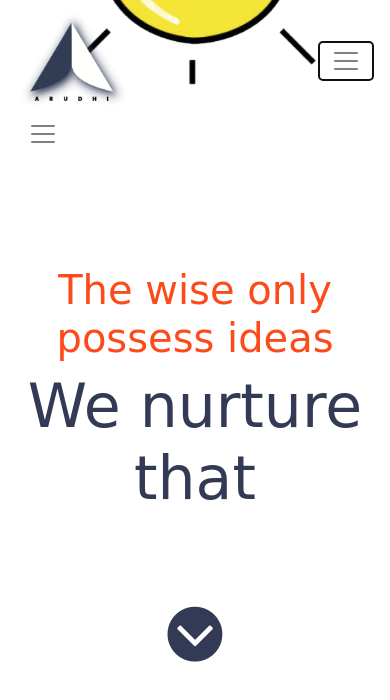
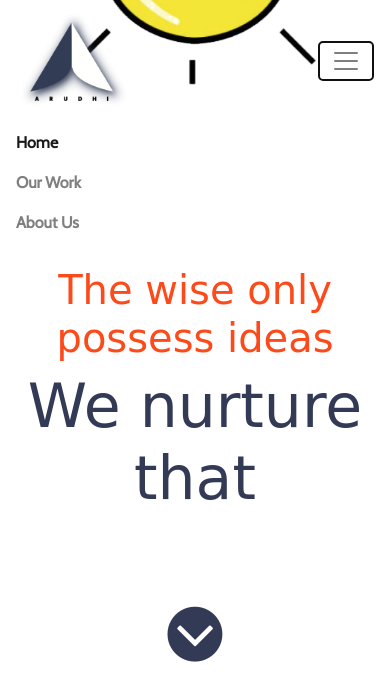
Before and after one commit to riteshrc13/arudhi-web-new, a website: page index.html in a window 390 px wide. Both pictures are taken after a click on the button "Toggle navigation". Shown: the top 700 px of the page. Drawn offline with nearby package versions, Linux system fonts and the light colour scheme; a web font is replaced by a local one.

Commit message:
Nav Bar Fix

```diff
--- a/content/css/main.css
+++ b/content/css/main.css
@@ -64,7 +64,12 @@ nav {
     transition: all 0.5s ease;
 }
 
-
+.nav-mobile {
+    display: none;
+}
+.nav-form {
+    display: inline-block;
+}
 /* NAV CSS - END */
 
 
@@ -221,7 +226,7 @@ img {
 
 /******************************************************************************/
 
-@media screen and (max-width: 900px) {
+@media screen and (max-width: 992px) {
     .container {
         padding-bottom: 30%;
     }
@@ -230,6 +235,12 @@ img {
     }
     body {
         font-size: 1.5rem;
+    }
+    .nav-mobile {
+        display: inline-block;
+    }
+    .nav-form {
+        display: none !important;
     }
 }
 
@@ -245,7 +256,7 @@ img {
     }
 }
 
-@media screen and (max-width: 480px) {
+@media screen and (max-width: 576px) {
     .container {
         padding-bottom: 50%;
     }
--- a/index.html
+++ b/index.html
@@ -26,7 +26,7 @@
         </button>
         <!-- <div class="display-none"> -->
         <div class="collapse navbar-collapse" id="collapsibleNavId">
-            <ul class="navbar-nav mr-auto mt-2 mt-lg-0 display-none">
+            <ul class="navbar-nav mr-auto mt-2 mt-lg-0 nav-mobile">
                 <li class="nav-item active">
                     <a class="nav-link" href="#">Home <span class="sr-only">(current)</span></a>
                 </li>
@@ -39,7 +39,7 @@
             </ul>
         </div>
         <!-- </div> -->
-        <form class="form-inline">
+        <form class="form-inline nav-form">
             <button type="button" id="nav-btn" class="btn btn-lg nav-animate-btn">
                     <span class="navbar-toggler-icon"></span>
                 </button>
```
